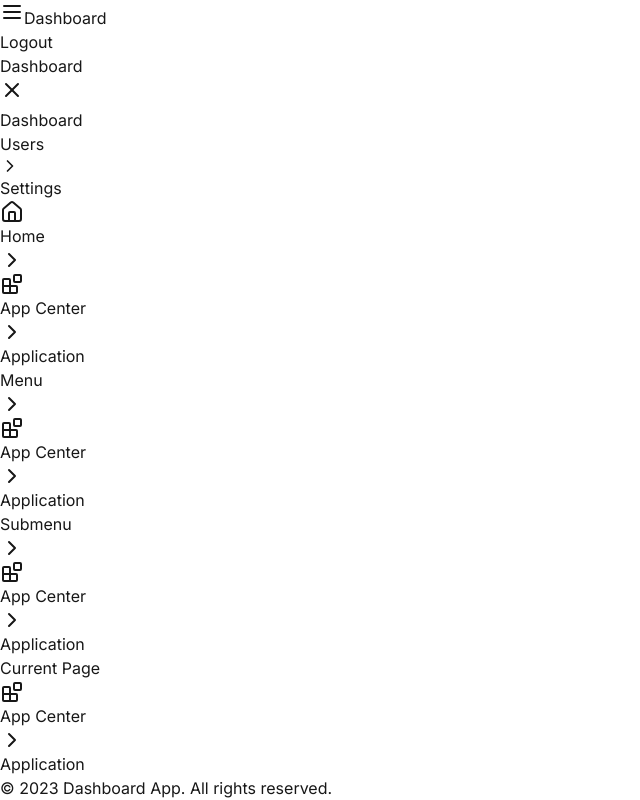
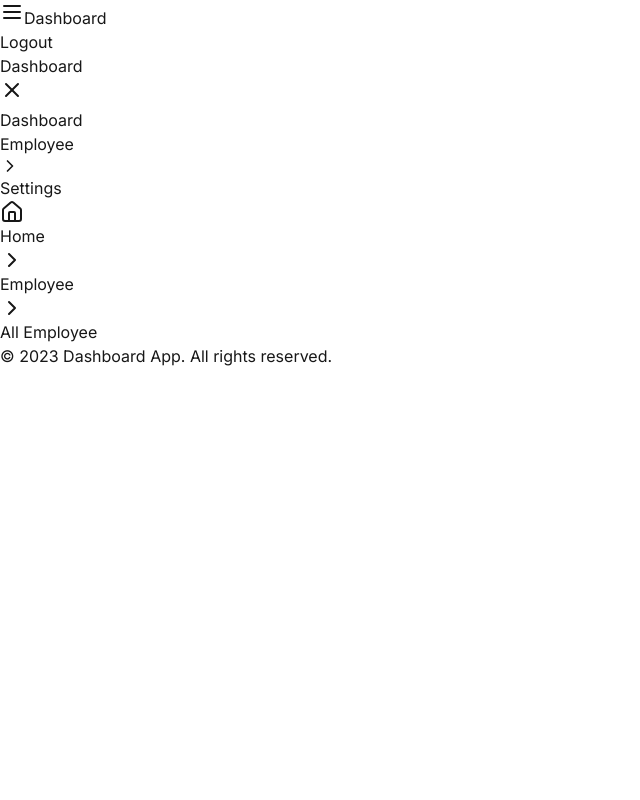
Before and after one commit to itaminul/meeting-management-system, a Next.js app: page /dashboard/components/employee in a window 1280 px wide. Shown: the whole page, without its empty margins (0-640 px from the left). Built offline with nearby package versions, Linux system fonts and the light colour scheme.

Commit message:
dashbord modify

```diff
--- a/src/app/dashboard/components/breadcrumbs/breadcrumbs.tsx
+++ b/src/app/dashboard/components/breadcrumbs/breadcrumbs.tsx
@@ -15,8 +15,8 @@ export default async function Breadcrumbs({ items }: BreadcrumbsProps) {
   return (
     <div>
       <ol className="flex items-center whitespace-nowrap p-2 border-y border-gray-200">
-        {items.map((item, index) => (
-          <>
+        <>
+          {items.map((item, index) => (
             <li key={item.href} className="inline-flex items-center">
               <Link
                 href={item.href}
@@ -27,8 +27,7 @@ export default async function Breadcrumbs({ items }: BreadcrumbsProps) {
                 }`}
               >
                 {item.icon === "home" && (
-
-                   <Home className="shrink-0 me-3 size-4" />
+                  <Home className="shrink-0 me-3 size-4" />
                 )}
                 {item.icon === "dashboard" && (
                   <LayoutDashboard className="shrink-0 me-3 size-4" />
@@ -39,51 +38,8 @@ export default async function Breadcrumbs({ items }: BreadcrumbsProps) {
                 <ChevronRight className="shrink-0 mx-2 size-4 text-gray-400" />
               )}
             </li>
-            <li className="inline-flex items-center">
-              <Link
-                className="flex items-center text-sm text-gray-500 hover:text-blue-600 focus:outline-none focus:text-blue-600"
-                href="#"
-              >
-                <svg
-                  className="shrink-0 me-3 size-4"
-                  xmlns="http://www.w3.org/2000/svg"
-                  width="24"
-                  height="24"
-                  viewBox="0 0 24 24"
-                  fill="none"
-                  stroke="currentColor"
-                  stroke-width="2"
-                  stroke-linecap="round"
-                  stroke-linejoin="round"
-                >
-                  <rect width="7" height="7" x="14" y="3" rx="1"></rect>
-                  <path d="M10 21V8a1 1 0 0 0-1-1H4a1 1 0 0 0-1 1v12a1 1 0 0 0 1 1h12a1 1 0 0 0 1-1v-5a1 1 0 0 0-1-1H3"></path>
-                </svg>
-                App Center
-                <svg
-                  className="shrink-0 mx-2 size-4 text-gray-400"
-                  xmlns="http://www.w3.org/2000/svg"
-                  width="24"
-                  height="24"
-                  viewBox="0 0 24 24"
-                  fill="none"
-                  stroke="currentColor"
-                  stroke-width="2"
-                  stroke-linecap="round"
-                  stroke-linejoin="round"
-                >
-                  <path d="m9 18 6-6-6-6"></path>
-                </svg>
-              </Link>
-            </li>
-            <li
-              className="inline-flex items-center text-sm font-semibold text-gray-800 truncate"
-              aria-current="page"
-            >
-              Application
-            </li>
-          </>
-        ))}
+          ))}
+        </>
       </ol>
     </div>
   );
--- a/src/app/dashboard/components/employee/page.tsx
+++ b/src/app/dashboard/components/employee/page.tsx
@@ -3,11 +3,9 @@ import Breadcrumbs, { breadcrumbItem } from "../breadcrumbs/breadcrumbs";
 export default async function Page() {
   const breadcrumbItems: breadcrumbItem[] = [
     {href: "/", label: "Home", icon: 'home'},
-     { href: "/menu", label: "Menu" },
-    { href: "/menu/submenu", label: "Submenu" },
-    { href: "/menu/submenu/current-page", label: "Current Page" },
+     { href: "/menu", label: "Employee" },
+    { href: "/menu/submenu/current-page", label: "All Employee" },
   ];
-
 
   return <div>
     <Breadcrumbs items={breadcrumbItems} />
--- a/src/app/dashboard/components/layouts/Sidebar.tsx
+++ b/src/app/dashboard/components/layouts/Sidebar.tsx
@@ -12,10 +12,10 @@ const menuItems = [
     submenu: [],
   },
   {
-    title: "Users",
+    title: "Employee",
     href: "/dashboard/users",
     submenu: [
-      { title: "All Users", href: "/dashboard/components/employee" },
+      { title: "All Employee", href: "/dashboard/components/employee" },
       { title: "Add User", href: "/dashboard/users/add" },
     ],
   },
--- a/src/app/dashboard/page.tsx
+++ b/src/app/dashboard/page.tsx
@@ -51,7 +51,7 @@ export default function Dashboard() {
             <div className="divide-y divide-gray-200">
               <div className="py-8 text-base leading-6 space-y-4 text-gray-700 sm:text-lg sm:leading-7">
                 <p>Username: {username}</p>
-                <p>Password: {password}</p>
+                <p>Password:ddd {password}</p>
               </div>
               <div className="pt-6 text-base leading-6 font-bold sm:text-lg sm:leading-7">
                 <button
```
